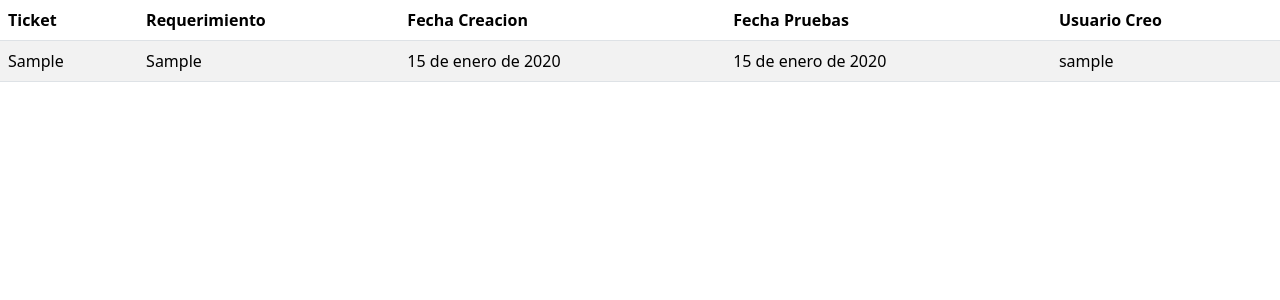
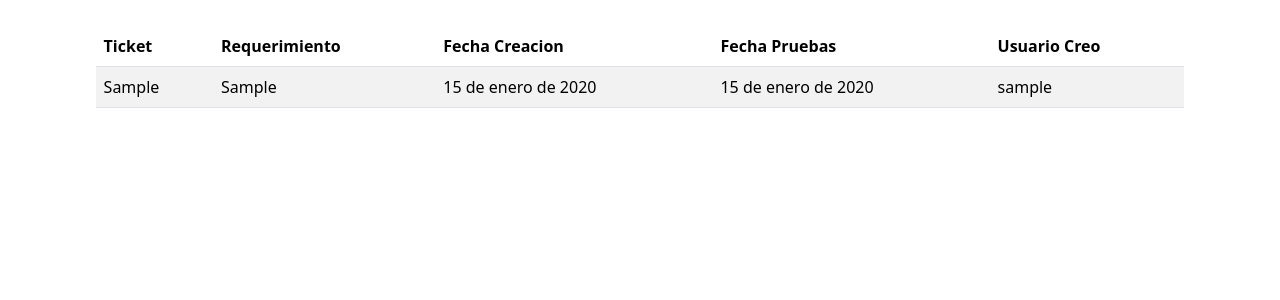
Before and after one commit to Jefersonbarretosanchez/requerimientosIt, a Django app: page /task/ in a window 1280 px wide. Shown: the part 76-376 px from the top of the page. Run offline with Django 5.2, Linux system fonts and the light colour scheme; a user stored in the database is signed in; tables that the repository leaves empty hold one stand-in row (values such as "Sample post"); some libraries are stand-ins or nearby versions.

Commit message:
Tercer despliegue

```diff
--- a/tasks/templates/task.html
+++ b/tasks/templates/task.html
@@ -1,7 +1,7 @@
 {% extends 'base.html' %}
 
 {% block content %}
-
+<div class="container" style="padding: 2%;">
 <table class="table table-striped table-hover">
     <thead>
         <tr>
@@ -26,4 +26,5 @@
     </tbody>
 
 </table>
+</div>
 {% endblock %}
```
